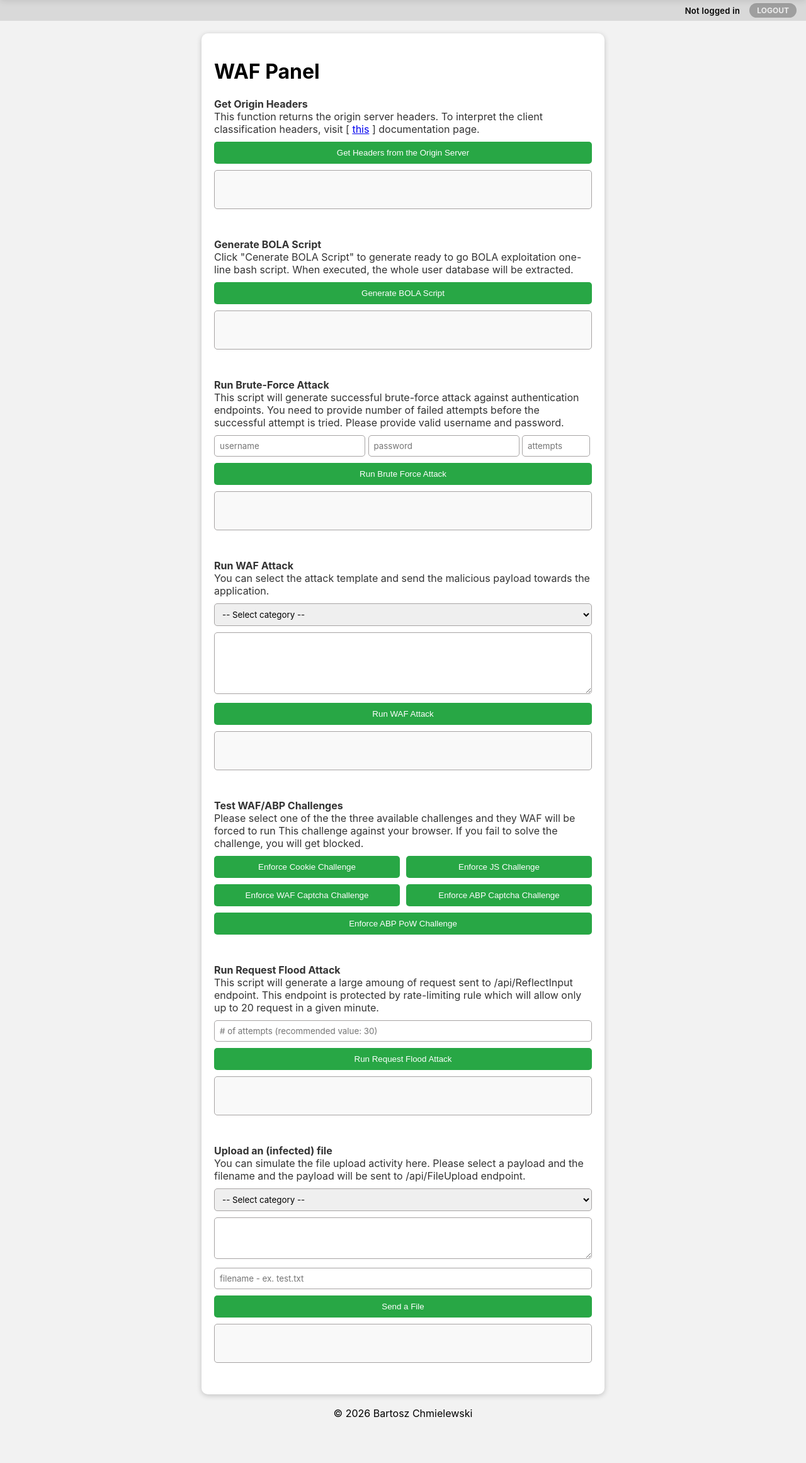
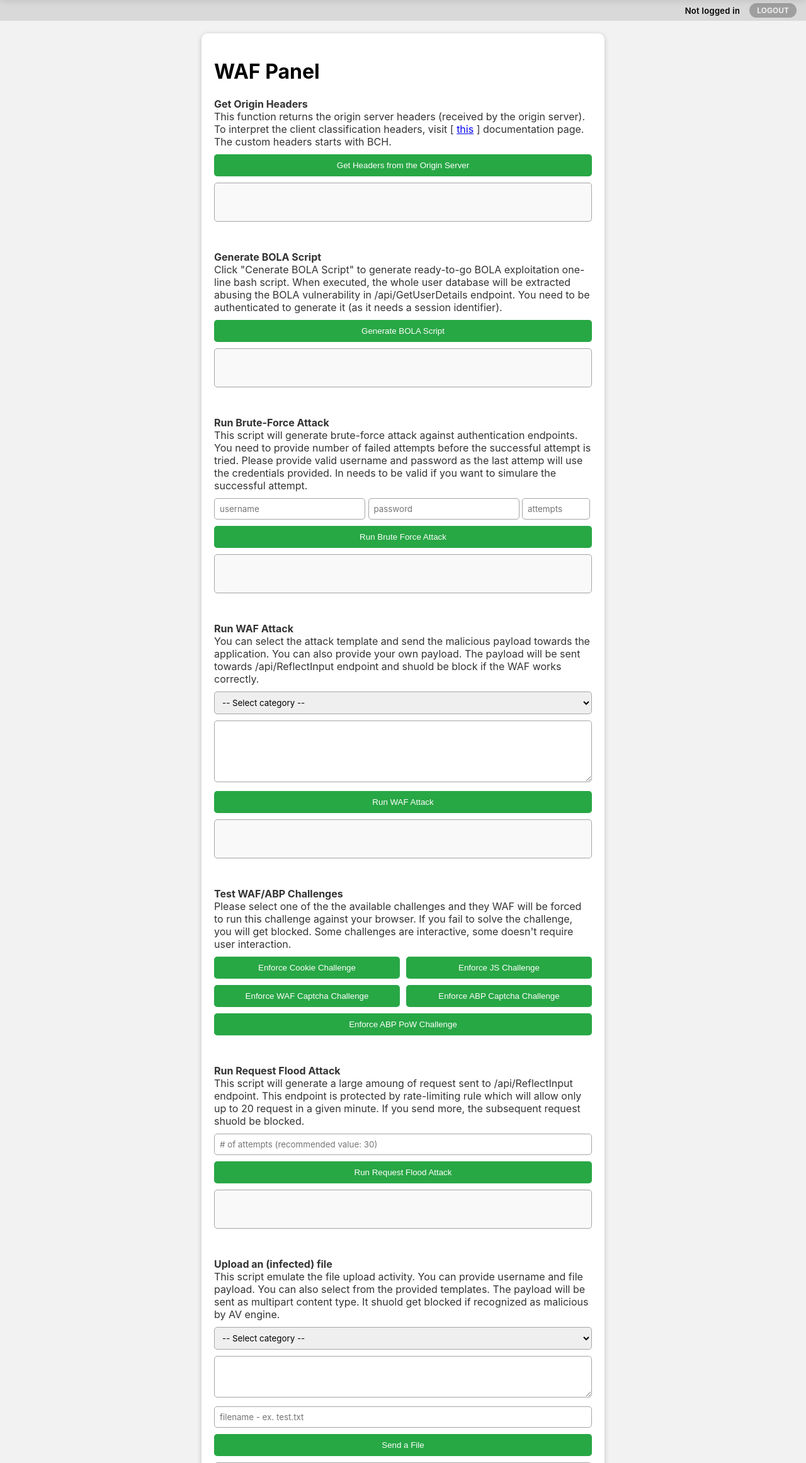
Before and after one commit to spmpl-pl/spm-web-lab, a Flask app: page /wafpanel in a window 1280 px wide. Shown: the part 52-2375 px from the top of the page at 63% size. Before the commit the page ends 2303 px from the top, so only its background shows below. Run offline with Flask 3, Linux system fonts and the light colour scheme.

Commit message:
minor changes

```diff
--- a/templates/wafpanel.html
+++ b/templates/wafpanel.html
@@ -7,14 +7,14 @@ content %}
 
 <p>
   <b>Get Origin Headers</b><br />
-  This function returns the origin server headers. To interpret the client
+  This function returns the origin server headers (received by the origin server). To interpret the client
   classification headers, visit [
   <a
     href="https://docs-cybersec.thalesgroup.com/bundle/cloud-application-security/page/settings/client-classification.htm"
     target="_blank"
     >this</a
   >
-  ] documentation page.
+  ] documentation page. The custom headers starts with BCH.
 </p>
 <button id="GetHeadersButton">Get Headers from the Origin Server</button>
 <div id="GetHeadersResult" class="result"></div>
@@ -22,8 +22,9 @@ content %}
 
 <p>
   <b>Generate BOLA Script</b><br />
-  Click "Cenerate BOLA Script" to generate ready to go BOLA exploitation one-line bash script.
-  When executed, the whole user database will be extracted.
+  Click "Cenerate BOLA Script" to generate ready-to-go BOLA exploitation one-line bash script.
+  When executed, the whole user database will be extracted abusing the BOLA vulnerability in
+  /api/GetUserDetails endpoint. You need to be authenticated to generate it (as it needs a session identifier).
 </p>
 <button id="GenerateBOLAButton">Generate BOLA Script</button>
 <div id="GenerateBOLAResult" class="result"></div>
@@ -31,9 +32,10 @@ content %}
 
 <p>
   <b>Run Brute-Force Attack</b><br />
-  This script will generate successful brute-force attack against authentication endpoints.
+  This script will generate brute-force attack against authentication endpoints.
   You need to provide number of failed attempts before the successful attempt is tried. Please
-  provide valid username and password.
+  provide valid username and password as the last attemp will use the credentials provided. In needs to be
+  valid if you want to simulare the successful attempt.
 </p>
 <input type="text" style="width: 40%" id="GenerateBruteForce-username" placeholder="username" />
 <input type="password" style="width: 40%" id="GenerateBruteForce-password" placeholder="password" />
@@ -45,7 +47,9 @@ content %}
 
 <p>
   <b>Run WAF Attack</b><br />
-  You can select the attack template and send the malicious payload towards the application.
+  You can select the attack template and send the malicious payload towards the application. You can also provide
+  your own payload. The payload will be sent towards /api/ReflectInput endpoint and shuold be block if the WAF
+  works correctly.
 </p>
 <select id="WAFAttackSelect">
   <option value="">-- Select an attack --</option>
@@ -57,8 +61,9 @@ content %}
 
 <p>
   <b>Test WAF/ABP Challenges</b><br />
-  Please select one of the the three available challenges and they WAF will be forced to run This
-  challenge against your browser. If you fail to solve the challenge, you will get blocked.
+  Please select one of the the available challenges and they WAF will be forced to run this
+  challenge against your browser. If you fail to solve the challenge, you will get blocked. Some challenges
+  are interactive, some doesn't require user interaction.
 <div style="display:flex; gap:10px; width:100%;">
   <button style="flex:1;" id="RunChallengeCookieButton">Enforce Cookie Challenge</button>
   <button style="flex:1;" id="RunChallengeJSButton">Enforce JS Challenge</button>
@@ -75,7 +80,8 @@ content %}
 <p>
   <b>Run Request Flood Attack</b><br />
   This script will generate a large amoung of request sent to /api/ReflectInput endpoint. This endpoint
-  is protected by rate-limiting rule which will allow only up to 20 request in a given minute.
+  is protected by rate-limiting rule which will allow only up to 20 request in a given minute. If you send more,
+  the subsequent request shuold be blocked.
 </p>
 <input type="text" id="GenerateFloodAttack-attempts" placeholder="# of attempts (recommended value: 30)" />
 <button id="GenerateFloodAttackButton">Run Request Flood Attack</button>
@@ -85,8 +91,9 @@ content %}
 
 <p>
   <b>Upload an (infected) file</b><br />
-  You can simulate the file upload activity here. Please select a payload and the filename and the payload
-  will be sent to /api/FileUpload endpoint.
+  This script emulate the file upload activity. You can provide username and file payload. You can also select
+  from the provided templates. The payload will be sent as multipart content type. It shuold get blocked if
+  recognized as malicious by AV engine.
 </p>
 <select id="FileUploadSelect">
   <option value="EICAR FILE">Option 1</option>
@@ -361,17 +368,16 @@ content %}
 
       FileUploadPayloads.forEach((item, index) => {
         const option = document.createElement("option");
-        option.value = index;        // store index
+        option.value = index;
         option.textContent = item.virusname;
         FileUploadSelect.appendChild(option);
       });
 
-      // 👇 When user selects an attack
       FileUploadSelect.addEventListener("change", function () {
         const selectedIndex = this.value;
 
         if (selectedIndex === "") {
-          document.getElementById("FileUploadInput").value = ""; // reset if placeholder selected
+          document.getElementById("FileUploadInput").value = "";
           return;
         }
           const selectedVirus = FileUploadPayloads[selectedIndex];
```
